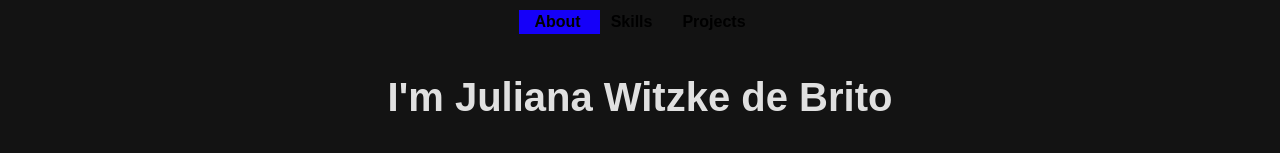
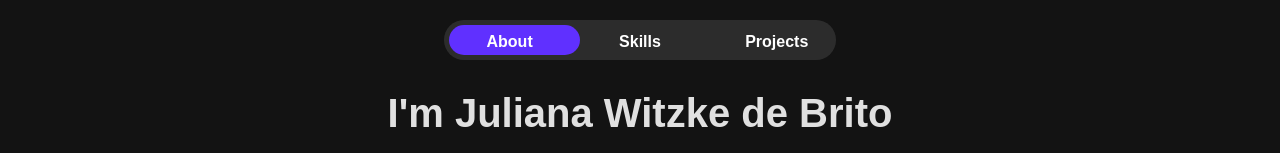
Before and after one commit to jubrito/portfolio, a React (Vite) app: page / in a window 1280 px wide. Shown: the top 153 px of the page. Built offline with nearby package versions, Linux system fonts and the light colour scheme.

Commit message:
adds nav animation

```diff
--- a/src/components/Nav/Nav.tsx
+++ b/src/components/Nav/Nav.tsx
@@ -3,53 +3,96 @@ import styled from "styled-components";
 export const Nav = () => {
     return (
         <Navbar id="nav">
+            <NavBlock>
+                <AnchorBlock>
                     <Anchor href="#about-section" className="active">
                         About
                     </Anchor>
+                </AnchorBlock>
+                <AnchorBlock>
                     <Anchor href="#skills-section">Skills</Anchor>
+                </AnchorBlock>
+                <AnchorBlock>
                     <Anchor href="#projects-section">Projects</Anchor>
+                </AnchorBlock>
                 <div className="bg"></div>
+            </NavBlock>
         </Navbar>
     );
 };
 
 const Navbar = styled.nav`
     grid-area: nav;
-    margin: 10px 0;
+    width: 100%;
+    margin: 0 auto;
+    z-index: 10000;
+    display: flex;
+    justify-content: center;
+    --anchorwidth: calc(100% / 3);
+`;
+const NavBlock = styled.div`
     position: relative;
+    margin-top: 20px;
+    height: 20px;
+    padding: 10px 0;
+    background-color: #ffffff1c;
+    border-radius: 20px;
 
     .bg {
         position: absolute;
         top: 0;
-        left: 0;
-        width: calc(100% / 3);
-        height: 100%;
+        bottom: 0;
+        width: var(--anchorwidth);
+        left: 5px;
+        height: 30px;
+        top: 5px;
+        background-color: #6030ff;
+        border-radius: 20px;
         transition: 0.2s all cubic-bezier(0.175, 0.885, 0.32, 1.275);
-        background-color: #1500f9;
-        color: white;
     }
+`;
+
+const AnchorBlock = styled.div`
+    width: var(--anchorwidth);
+    height: 30px;
+    display: inline-block;
+    border-radius: 20px;
+    position: relative;
+
+    &:hover:nth-child(1) ~ .bg {
+        left: 5px;
+    }
+
+    &:hover:nth-child(2) ~ .bg {
+        left: var(--anchorwidth);
+    }
+
+    &:hover:nth-child(3) ~ .bg {
+        left: calc(var(--anchorwidth) * 2 - 5px);
+    }
+
+    /* &::before {
+        content: "";
+        width: 80%;
+        position: absolute;
+        left: 10px;
+        top: 0px;
+        height: 80%;
+        border-radius: 20px;
+        transition: 0.5s;
+    }
+    &:nth-child(1):hover::before {
+        background: pink;
+    } */
 `;
 
 const Anchor = styled.a`
     color: inherit;
     text-decoration: none;
-    padding: 15px;
-    /* background: white; */
-    color: black;
+    padding: 10px 40px;
+    color: white;
     font-weight: bold;
     position: relative;
     z-index: 1;
     text-decoration: none;
-
-    &:hover:nth-child(1) ~ .bg {
-        left: 0;
-    }
-    &:hover:nth-child(2) ~ .bg {
-        left: calc(100% / 3);
-        background: purple;
-    }
-    &:hover:nth-child(3) ~ .bg {
-        left: calc((100% / 3) * 2);
-        background: pink;
-    }
 `;
--- a/src/components/Projects/Projects.tsx
+++ b/src/components/Projects/Projects.tsx
@@ -4,7 +4,7 @@ import githublogo from "../../assets/image.png";
 
 export const Projects = () => {
     return (
-        <ProjectsSection>
+        <ProjectsSection id="projects-section">
             <h1>Projects</h1>
             <ProjectsBlock>
                 <ProjectBorder>
```
Lines whose indentation alone changed are shown as unchanged.
